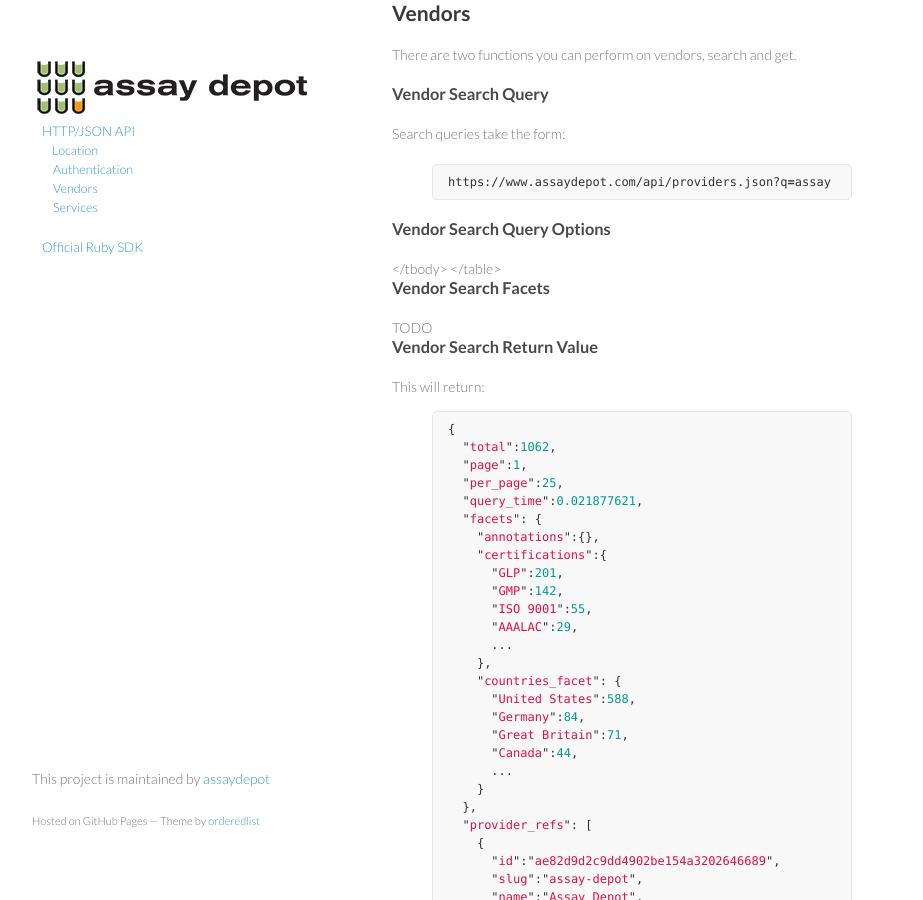
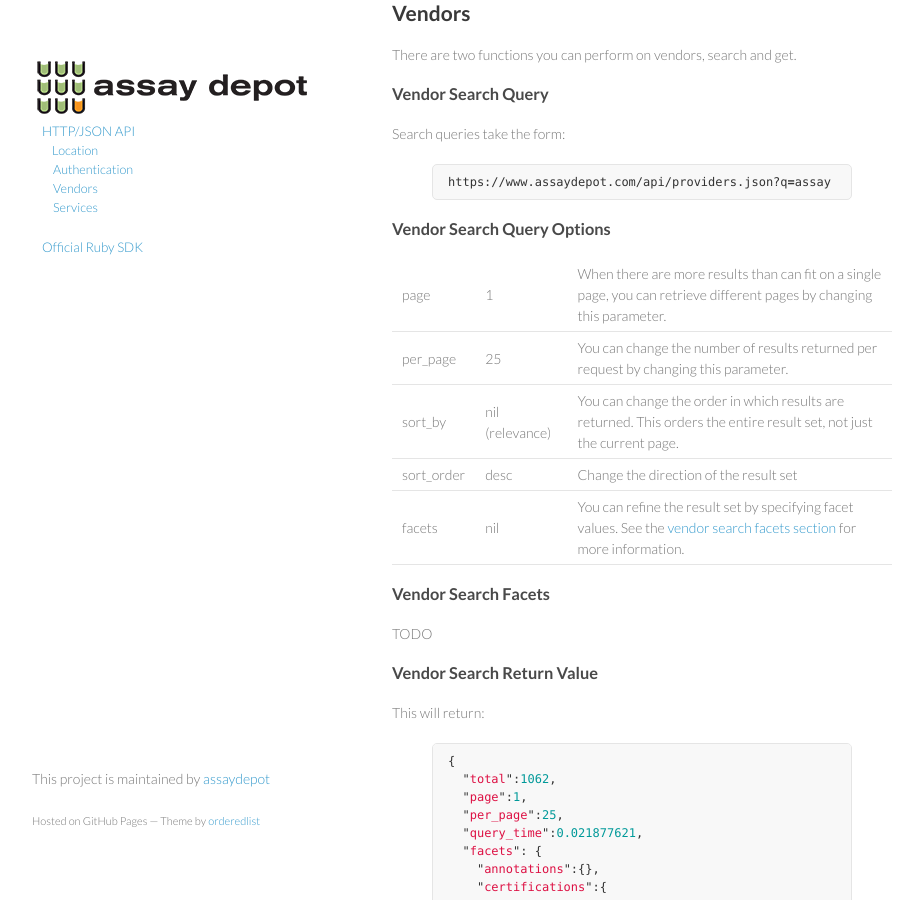
Before and after one commit to assaydepot/api, a Jekyll site: the page built from _posts/2012-06-17-json.markdown, in a window 1280 px wide and 900 px high, scrolled down 873 px. Shown: the whole window, without its empty margins (178-1101 px from the left). Built offline with Jekyll 4.4.1, drawn with Linux system fonts in a browser that asks for light colours; Markdown is read by kramdown in place of the engine named in the settings; some of the changed text lies outside the part shown.

Commit message:
Fixed some html typos in the search option tables

```diff
--- a/_posts/2012-06-17-json.markdown
+++ b/_posts/2012-06-17-json.markdown
@@ -54,22 +54,18 @@
       <td>1</td>
       <td>When there are more results than can fit on a single page, you can retrieve different pages by changing this parameter.</td>
     </tr><tr>
-    <tr>
       <td>per_page</td>
       <td>25</td>
       <td>You can change the number of results returned per request by changing this parameter.</td>
     </tr><tr>
-    <tr>
       <td>sort_by</td>
       <td>nil (relevance)</td>
       <td>You can change the order in which results are returned. This orders the entire result set, not just the current page.</td>
     </tr><tr>
-    <tr>
       <td>sort_order</td>
       <td>desc</td>
       <td>Change the direction of the result set</td>
     </tr><tr>
-    <tr>
       <td>facets</td>
       <td>nil</td>
       <td>You can refine the result set by specifying facet values. See the <a href="#vendor-search-facets">vendor search facets section</a> for more information.</td>
@@ -220,22 +216,18 @@
       <td>1</td>
       <td>When there are more results than can fit on a single page, you can retrieve different pages by changing this parameter.</td>
     </tr><tr>
-    <tr>
       <td>per_page</td>
       <td>25</td>
       <td>You can change the number of results returned per request by changing this parameter.</td>
     </tr><tr>
-    <tr>
       <td>sort_by</td>
       <td>nil (relevance)</td>
       <td>You can change the order in which results are returned. This orders the entire result set, not just the current page.</td>
     </tr><tr>
-    <tr>
       <td>sort_order</td>
       <td>desc</td>
       <td>Change the direction of the result set</td>
     </tr><tr>
-    <tr>
       <td>facets</td>
       <td>nil</td>
       <td>You can refine the result set by specifying facet values. See the <a href="#service-search-facets">service search facets section</a> for more information.</td>
```
